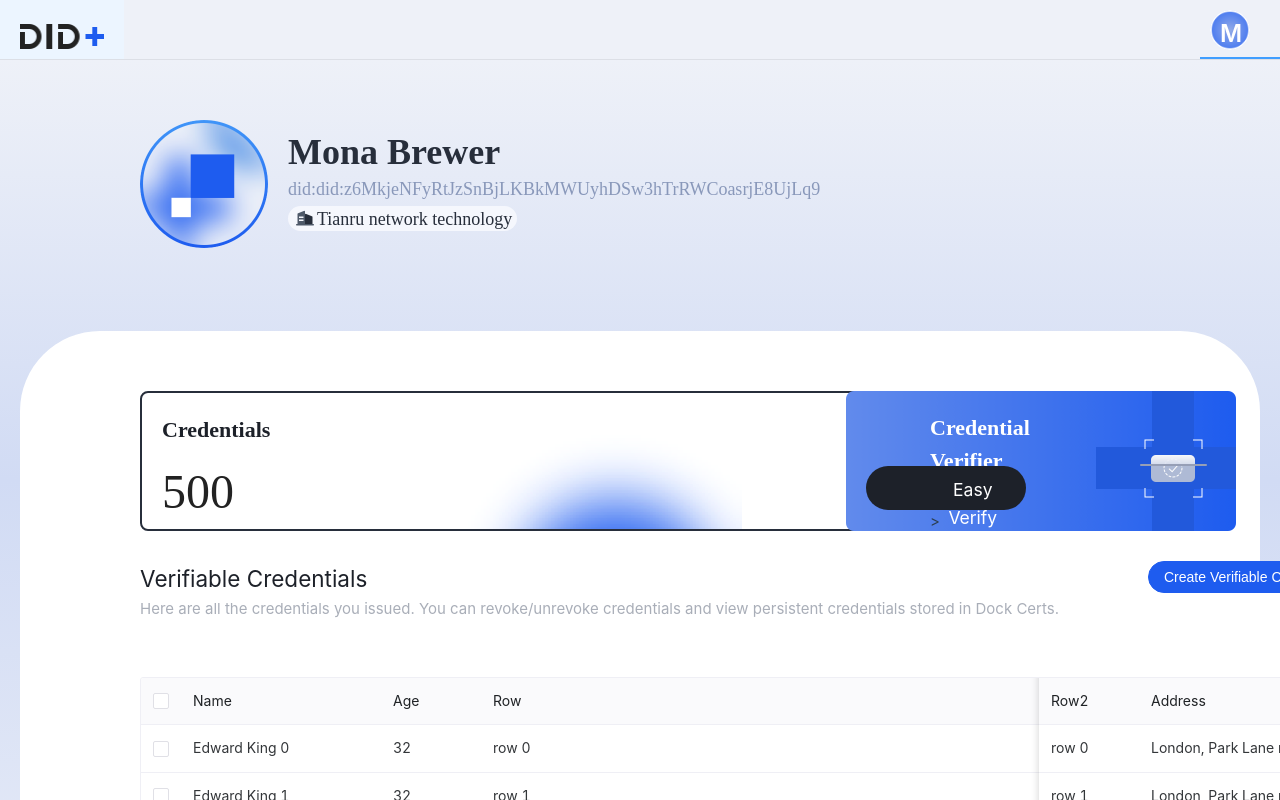
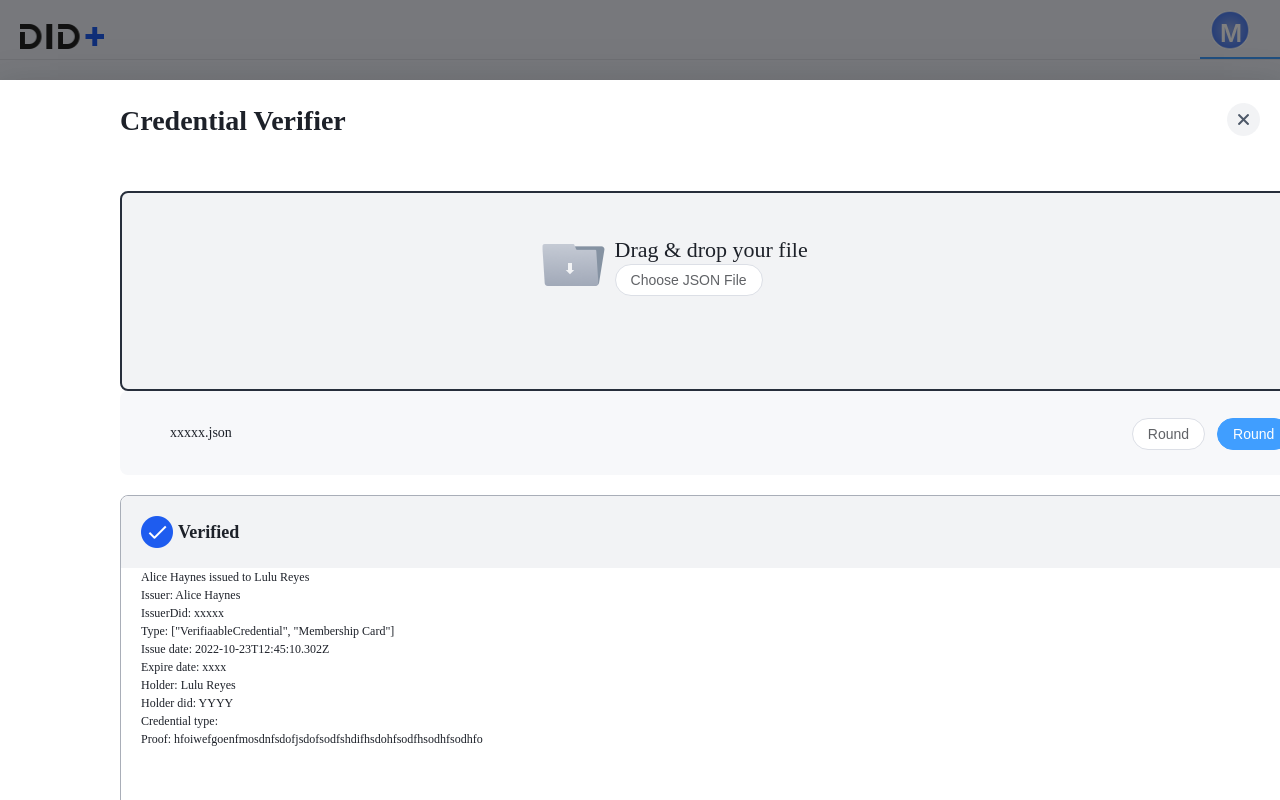
Before and after one commit to lyswifter/did-project, a Vue app: page /home in a window 1280 px wide. Both pictures are taken after a click on the element "Easy Verify". Shown: the top 800 px of the page. Built offline with nearby package versions, Linux system fonts and the light colour scheme.

Commit message:
add verify result drawer view

```diff
--- a/src/views/Home.vue
+++ b/src/views/Home.vue
@@ -384,6 +384,69 @@
         </div>
       </el-drawer>
 
+      <!-- Verify Credential -->
+
+      <el-drawer
+        v-model="veriferVisible"
+        :show-close="false"
+        size="90%"
+        :direction="direction"
+      >
+        <template #header="{ close }">
+          <h4 class="drawer-title">Credential Verifier</h4>
+          <img
+            class="drawer-close"
+            src="../assets/img/close_black@2x.png"
+            @click="close"
+            alt=""
+          />
+        </template>
+
+        <div class="verifyContentView">
+          <div class="verifyFile">
+            <img style="width: 64px;height: 64px;" src="../assets/img/file@2x.png" alt="">
+            <div class="addFileView">
+              <h3>Drag & drop your file</h3>
+            <el-button
+                type="plain"
+                class="import-btn" @click="chooseJsonFile" round>Choose JSON File</el-button>
+            </div>
+          </div>
+
+          <div class="fileShowView">
+            <el-row>
+              <el-col span="18" :offset="1">
+                <h3 class="filenamesView">xxxxx.json</h3>
+              </el-col>
+              <el-col span="6" :offset="18">
+                <el-button round>Round</el-button>
+                <el-button type="primary" round>Round</el-button>
+              </el-col>
+            </el-row>
+          </div>
+
+          <div class="verifyResultView">
+            <div class="resTopView">
+              <img style="width: 32px;height: 32px;" src="../assets/img/success@2x.png" alt="">
+              <h2>Verified</h2>
+            </div>
+
+            <div class="resBotView">
+              <h3>Alice Haynes issued to Lulu Reyes</h3>
+            <h4>Issuer: Alice Haynes</h4>
+            <h4>IssuerDid: xxxxx</h4>
+            <h4>Type: ["VerifiaableCredential", "Membership Card"]</h4>
+            <h4>Issue date: 2022-10-23T12:45:10.302Z</h4>
+            <h4>Expire date: xxxx</h4>
+            <h4>Holder: Lulu Reyes</h4>
+            <h4>Holder did: YYYY</h4>
+            <h4>Credential type:</h4>
+            <h4>Proof: hfoiwefgoenfmosdnfsdofjsdofsodfshdifhsdohfsodfhsodhfsodhfo</h4>
+            </div>
+          </div>
+        </div>
+      </el-drawer>
+
       <!-- dialog input recipient information -->
 
       <el-dialog
@@ -579,6 +642,9 @@ export default {
 
       //input recipient
       inputRecipientVisiable: ref(false),
+
+      //verify crendentail
+      veriferVisible: ref(false),
     };
   },
   created() {},
@@ -588,8 +654,7 @@ export default {
       this.vcStep = this.vcStep - 1;
     },
     toVerifyAction() {
-      // this.$router.push({ name: "personInfo" });
-      alert("TO VERIFY ACTION");
+      this.veriferVisible = true
     },
     toCreateAction() {
       this.schemaVisible = true;
@@ -623,7 +688,7 @@ export default {
           this.timer = {};
           this.processing = false;
           this.vcStep = 3;
-          this.createOk = false;
+          this.createOk = true;
         }
       }, 2000);
     },
@@ -1137,3 +1202,110 @@ border-radius: 8px;
   border-radius: 24px;
 }
 </style>
+
+<!-- Verify -->
+
+<style scoped>
+
+.verifyContentView {
+  margin-left: 100px;
+}
+
+.verifyFile {
+  width: 1200px;
+height: 200px;
+background: #F2F3F5;
+border-radius: 8px;
+border: 2px solid #272E3B;
+/* text-align: center; */
+}
+
+.fileShowView {
+  width: 1200px;
+height: 84px;
+background: #F7F8FA;
+border-radius: 8px;
+line-height: 84px;
+}
+
+.verifyResultView {
+  margin-top: 20px;
+  width: 1200px;
+height: 340px;
+background: #FFFFFF;
+border-radius: 8px;
+border: 1px solid #A9AEB8;
+}
+
+.verifyFile img {
+  float: left;
+  margin-top: 40px;
+  margin-left: 35%;
+    margin-right: 10px;
+}
+
+.addFileView {
+  margin-top: 40px;
+  padding-left: 10px;
+}
+
+.addFileView h3 {
+height: 31px;
+font-size: 22px;
+font-family: Poppins-Medium, Poppins;
+font-weight: 500;
+color: #1D2129;
+line-height: 33px;
+}
+
+.filenamesView {
+height: 20px;
+font-size: 14px;
+font-family: Poppins-Regular, Poppins;
+font-weight: 400;
+color: #1D2129;
+}
+
+.resTopView {
+  width: 1200px;
+height: 72px;
+padding-left: 20px;
+background: #F2F3F5;;
+border-top-left-radius: 8px;
+border-top-right-radius: 8px;
+line-height: 72px;
+}
+
+.resTopView img {
+  margin-top: 20px;
+  float: left;
+  margin-right: 5px;
+}
+
+.resTopView h2 {
+  font-size: 18px;
+font-family: Poppins-Bold, Poppins;
+font-weight: bold;
+color: #1D2129;
+}
+
+.resBotView {
+  padding-left: 20px;
+}
+
+.verifyResultView h3 {
+  font-size: 12px;
+font-family: Poppins-Regular, Poppins;
+font-weight: 400;
+color: #1D2129;
+line-height: 18px;
+}
+
+.verifyResultView h4 {
+  font-size: 12px;
+font-family: Poppins-Regular, Poppins;
+font-weight: 400;
+color: #1D2129;
+line-height: 18px;
+}
+</style>
```
Also changed, not shown: src/assets/img/file@2x.png (added), src/assets/img/success@2x.png (added).
